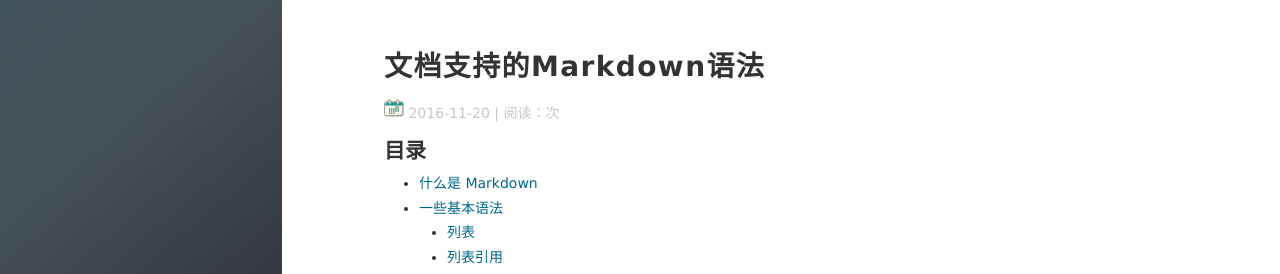
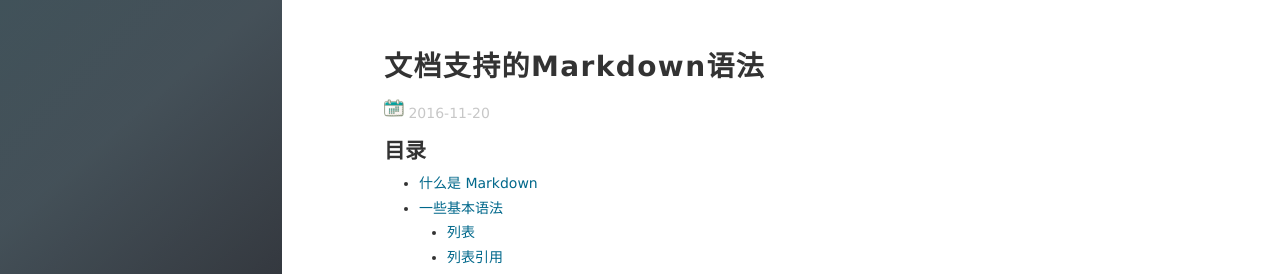
Before and after one commit to pan8664716/pan8664716.github.io, a Jekyll site: the page built from _posts/2016-11-20-markdownTool.md, in a window 1280 px wide and 900 px high. Shown: the top 274 px of the window. Built offline with Jekyll 4.4.1, drawn with Linux system fonts in a browser that asks for light colours; nearby versions of some CDN libraries.

Commit message:
更新资料

```diff
--- a/_includes/footer.html
+++ b/_includes/footer.html
@@ -97,12 +97,6 @@
         	<div align="right">
     			<link rel="stylesheet" href="//cdn.bootcss.com/font-awesome/4.3.0/css/font-awesome.min.css">
 
-          <!-- 访问统计 -->
-          <span id="busuanzi_container_site_pv">
-            本站总访问量
-            <span id="busuanzi_value_site_pv"></span>次
-          </span>
-
         </div>
         <div>
     </footer>
--- a/_layouts/post.html
+++ b/_layouts/post.html
@@ -12,8 +12,6 @@ layout: default
     <div class="post-meta">
       <img src="/images/calendar.png" width="20px"/>
       <time datetime="{{page.date | date: date_to_xmlschema}}" itemprop="datePublished" class="post-meta__date date">{{page.date | date: "%F"}}</time>
-
-      <span id="busuanzi_container_page_pv"> | 阅读：<span id="busuanzi_value_page_pv"></span>次</span>
     </p>
     </div>
   </header>
```
